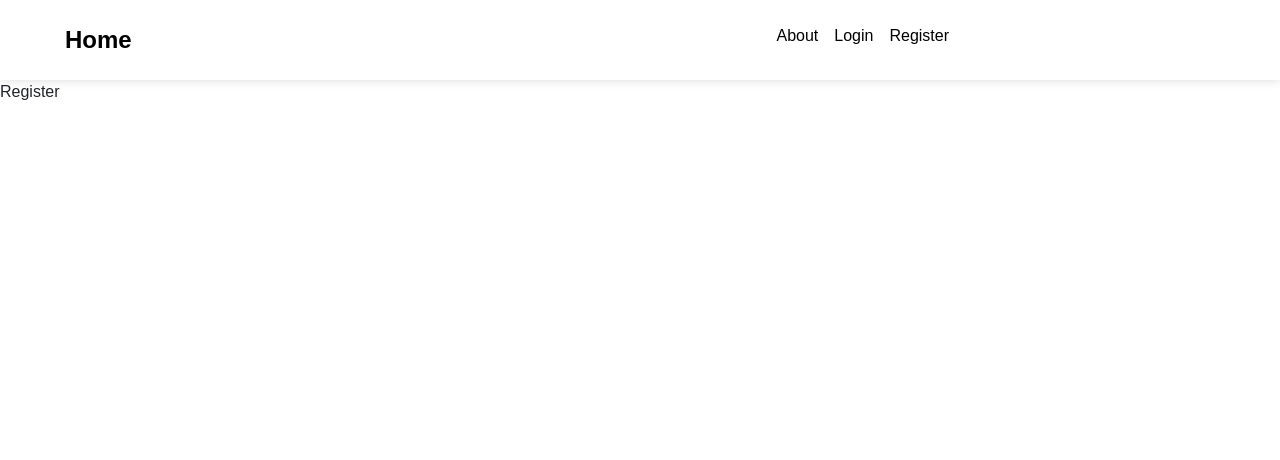
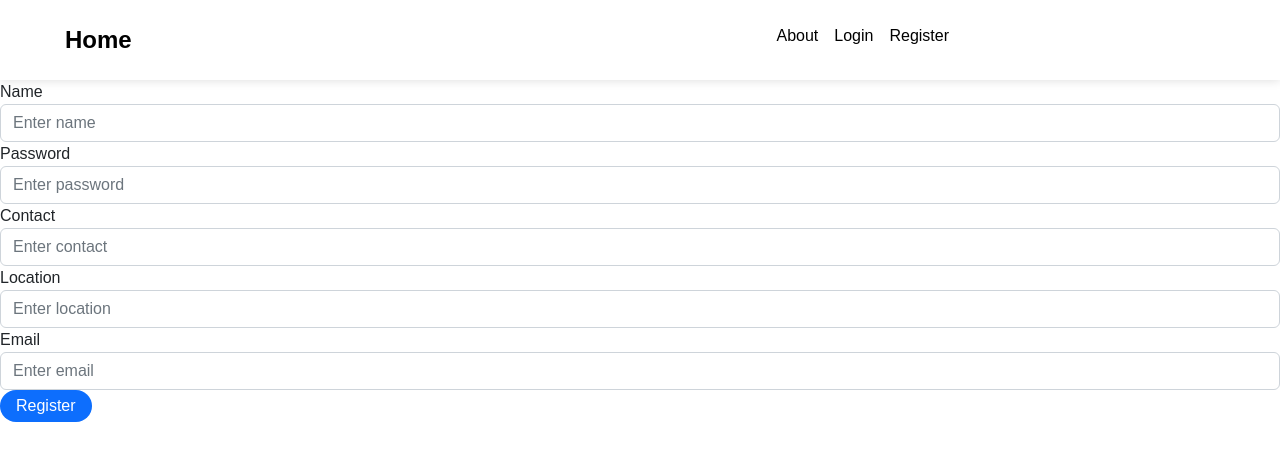
Before and after one commit to faizyabShah/Donate-for-a-cause, a React (Create React App) app in the folder frontend/: page /register in a window 1280 px wide. Shown: the top 460 px of the page. Built offline with nearby package versions, Linux system fonts and the light colour scheme; a small style sheet from the web is missing; a web font is replaced by a local one.

Commit message:
Registration page

```diff
--- a/frontend/src/context/userContext.js
+++ b/frontend/src/context/userContext.js
@@ -1,61 +1,57 @@
-import { createContext, useReducer } from 'react'
+import { createContext, useReducer } from "react";
 
 export const UserContext = createContext();
 
-export const UserProvider = ({children}) => {
-
+export const UserProvider = ({ children }) => {
   const initialState = {
     user: null,
     token: null,
     isLoggedIn: false,
     isLoading: false,
-        error: null
-    }
+    error: null,
+  };
 
   const reducer = (state, action) => {
-        console.log(state,action);
-        switch(action.type) {
-            case 'LOGIN':
+    switch (action.type) {
+      case "LOGIN":
         return {
           ...state,
           user: action.payload.user,
           token: action.payload.token,
           isLoggedIn: true,
           isLoading: false,
-                    error: null
-                }
-            case 'LOGOUT':
+          error: null,
+        };
+      case "LOGOUT":
         return {
           ...state,
           user: null,
           token: null,
           isLoggedIn: false,
           isLoading: false,
-                    error: null
-                }
-            case 'LOADING':
+          error: null,
+        };
+      case "LOADING":
         return {
           ...state,
-                    isLoading: true
-                }
-            case 'ERROR':
+          isLoading: true,
+        };
+      case "ERROR":
         return {
           ...state,
           error: action.payload.error,
-                    isLoading: false
+          isLoading: false,
+        };
+      default:
+        return state;
     }
-            default:
-                return state
-        }
-    }
+  };
 
-    const [state, dispatch] = useReducer(reducer, initialState)
-
-
+  const [state, dispatch] = useReducer(reducer, initialState);
 
   return (
-        <UserContext.Provider value={{...state, dispatch}}>
+    <UserContext.Provider value={{ ...state, dispatch }}>
       {children}
     </UserContext.Provider>
-    )
-}
+  );
+};
--- a/frontend/src/pages/Register.js
+++ b/frontend/src/pages/Register.js
@@ -1,7 +1,90 @@
 import "./Register.scss";
+import { useState } from "react";
 
 const Register = function () {
-  return <div>Register</div>;
+  const [name, setName] = useState("");
+  const [password, setPassword] = useState("");
+  const [contact, setContact] = useState("");
+  const [location, setLocation] = useState("");
+  const [email, setEmail] = useState("");
+
+  const handleSubmit = async (e) => {
+    e.preventDefault();
+
+    const user = { name, password, contact, location, email };
+
+    console.log(user);
+  };
+
+  return (
+    <div>
+      <form onSubmit={handleSubmit}>
+        <div className="form-group">
+          <label for="name">Name</label>
+          <input
+            type="text"
+            className="form-control"
+            id="name"
+            placeholder="Enter name"
+            value={name}
+            onChange={(e) => setName(e.target.value)}
+          />
+        </div>
+
+        <div className="form-group">
+          <label for="password">Password</label>
+          <input
+            type="password"
+            className="form-control"
+            id="password"
+            placeholder="Enter password"
+            value={password}
+            onChange={(e) => setPassword(e.target.value)}
+          />
+        </div>
+
+        <div className="form-group">
+          <label for="contact">Contact</label>
+          <input
+            type="number"
+            className="form-control"
+            id="contact"
+            placeholder="Enter contact"
+            value={contact}
+            onChange={(e) => setContact(e.target.value)}
+          />
+        </div>
+
+        <div className="form-group">
+          <label for="location">Location</label>
+          <input
+            type="text"
+            className="form-control"
+            id="location"
+            placeholder="Enter location"
+            value={location}
+            onChange={(e) => setLocation(e.target.value)}
+          />
+        </div>
+
+        <div className="form-group">
+          <label for="email">Email</label>
+          <input
+            type="email"
+            className="form-control"
+            id="email"
+            placeholder="Enter email"
+            value={email}
+            onChange={(e) => setEmail(e.target.value)}
+          />
+        </div>
+
+        <button type="submit" className="btn btn-primary">
+          Register
+        </button>
+      </form>
+    </div>
+  );
 };
 
 export default Register;
```
Lines whose indentation alone changed are shown as unchanged.
